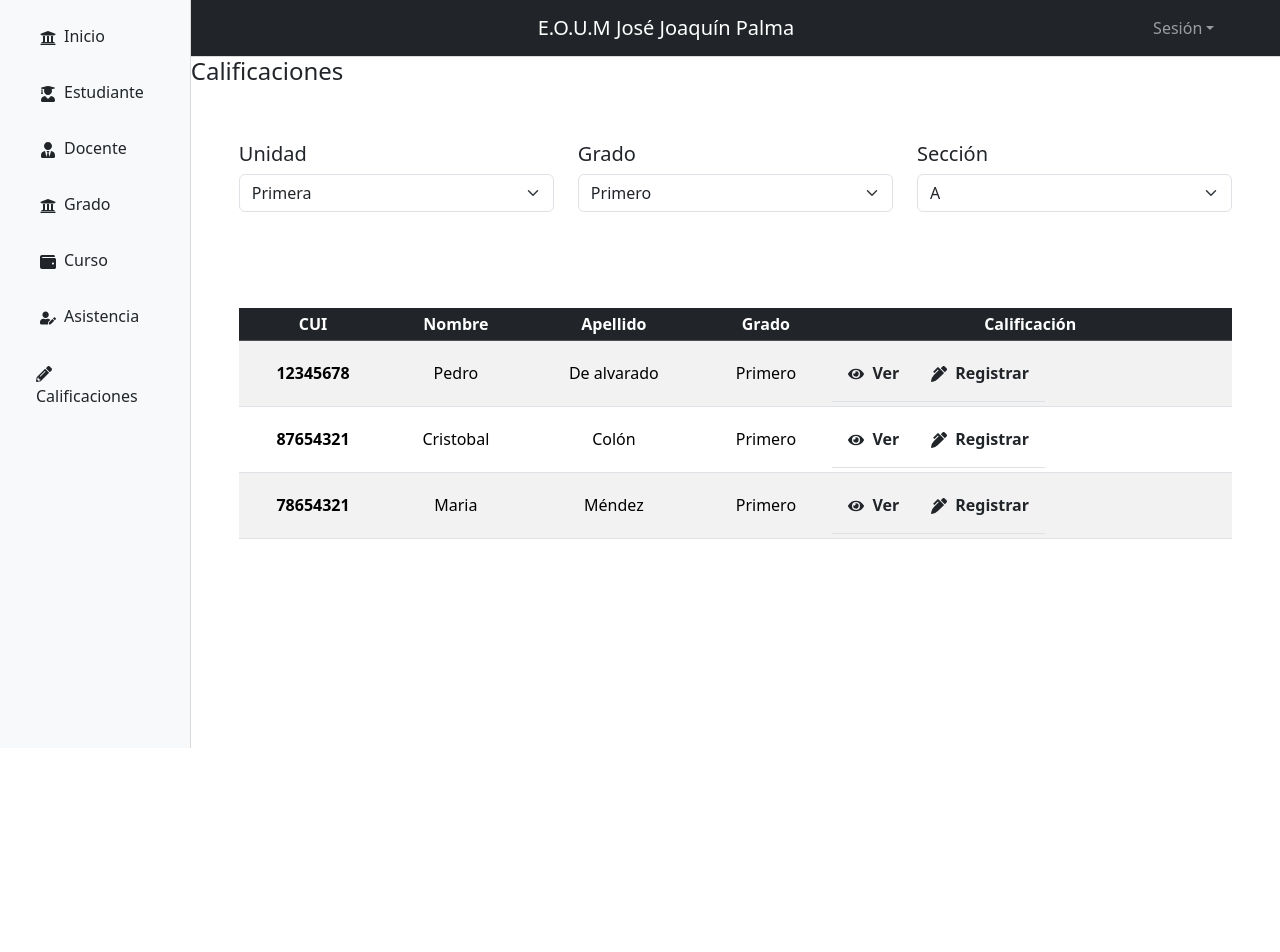
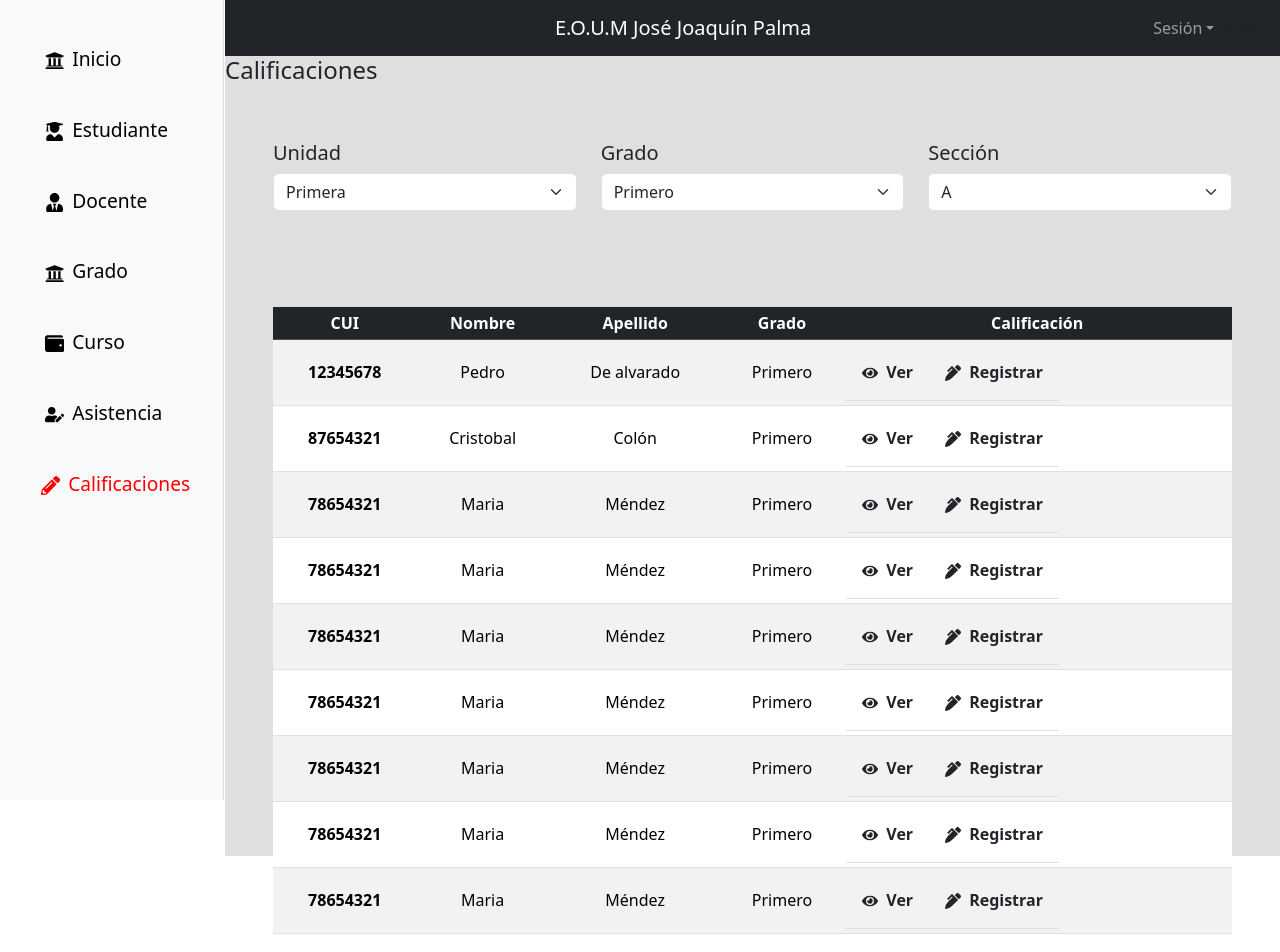
Before and after one commit to CarlosJuanta/ProyectoRegistroyControl, a React (Create React App) app: page /calificaciones in a window 1280 px wide. Shown: the top 952 px of the page. Before the commit the page ends 800 px from the top, so only its background shows below. Built offline with nearby package versions, Linux system fonts and the light colour scheme.

Commit message:
tercer commit

```diff
--- a/src/Components/Home.jsx
+++ b/src/Components/Home.jsx
@@ -27,10 +27,13 @@
   return (
     <Router>
 
-        <div className="flex" style={{ overflow: 'hidden' }}>
+        <div className="flex"  >
+          <div className="position-fixed">
         <Sidebar />
-        <div className='content w-100' style={{ overflowY: 'auto' }}>
+          </div>
+        <div className='content w-100 ' style={{paddingLeft:"225px"}} >
         <NavbarNav />
+        <div className='contenido'>
            <Routes>
           <Route exact path='/' element={< Inicio />}/>
           <Route exact path='/docente' element={< Docente />}/>
@@ -52,6 +55,7 @@
           <Route exact path='/vercalificacioncurso' element={<VerCalificacionCurso/>}/>
           </Routes>
           </div>
+          </div>
         </div>
   </Router>
   )
--- a/src/Components/NavbarNav.jsx
+++ b/src/Components/NavbarNav.jsx
@@ -21,7 +21,7 @@
 
   return (
 
-      <Navbar className="navbar navbar-dark bg-dark " expand="md">
+      <Navbar className="navbar navbar-dark bg-dark " expand="md sm lg">
         <NavbarBrand className="ms-auto" href="/"> E.O.U.M José Joaquín Palma</NavbarBrand>
 
           <Nav className="ms-auto" navbar>
@@ -29,7 +29,7 @@
               <DropdownToggle nav caret>
                 Sesión
               </DropdownToggle>
-              <DropdownMenu right>
+              <DropdownMenu end>
                 <DropdownItem>Carlos Juantá</DropdownItem>
                 <DropdownItem>Mi Perfil</DropdownItem>
                 <DropdownItem divider />
--- a/src/Components/Sidebar.jsx
+++ b/src/Components/Sidebar.jsx
@@ -4,28 +4,28 @@
 
 const Sidebar = () => {
   return (
-    <div className="sidebar bg-light">
-    <ul>
-        <li>
-            <NavLink to="/" className='text-dark rounded py-2 w-100 d-inline-block px-2' activeClassName='active'><FaIcons.FaUniversity className="me-2"/>Inicio</NavLink>
+    <div className="sidebar bg-light " expand=" sidebar md sm lg">
+    <ul >
+        <li >
+            <NavLink to="/" className=' rounded py-2 w-100 d-inline-block px-2 linky' ><FaIcons.FaUniversity className="me-2"/>Inicio</NavLink>
         </li>
         <li>
-            <NavLink to="/verestudiante" className='text-dark rounded py-2 w-100 d-inline-block px-2' activeClassName='active'><FaIcons.FaUserGraduate className="me-2"/>Estudiante</NavLink>
+            <NavLink to="/verestudiante" className=' rounded py-2 w-100 d-inline-block px-2 linky' ><FaIcons.FaUserGraduate className="me-2"/>Estudiante</NavLink>
         </li>
         <li>
-            <NavLink to="/verdocente" className='text-dark rounded py-2 w-100 d-inline-block px-2' activeClassName='active'><FaIcons.FaUserTie className="me-2"/>Docente</NavLink>
+            <NavLink to="/verdocente" className=' rounded py-2 w-100 d-inline-block px-2 linky' ><FaIcons.FaUserTie className="me-2"/>Docente</NavLink>
         </li>
         <li>
-            <NavLink to="/vergrado" className='text-dark rounded py-2 w-100 d-inline-block px-2' activeClassName='active'><FaIcons.FaUniversity className="me-2"/>Grado</NavLink>
+            <NavLink to="/vergrado" className=' rounded py-2 w-100 d-inline-block px-2 linky' ><FaIcons.FaUniversity className="me-2"/>Grado</NavLink>
         </li>
         <li>
-            <NavLink to="/curso" className='text-dark rounded py-2 w-100 d-inline-block px-2' activeClassName='active'><FaIcons.FaWallet className="me-2"/>Curso</NavLink>
+            <NavLink to="/curso" className=' rounded py-2 w-100 d-inline-block px-2 linky' ><FaIcons.FaWallet className="me-2"/>Curso</NavLink>
         </li>
         <li>
-            <NavLink to="/verasistencia" className='text-dark rounded py-2 w-100 d-inline-block px-2' activeClassName='active'><FaIcons.FaUserEdit className="me-2"/>Asistencia</NavLink>
+            <NavLink to="/verasistencia" className='rounded py-2 w-100 d-inline-block px-2 linky' ><FaIcons.FaUserEdit className="me-2"/>Asistencia</NavLink>
         </li>
         <li>
-            <NavLink to="/calificaciones" className='text-dark rounded py-2 w-100 d-inline-block px-1' activeClassName="active"><FaIcons.FaPencilAlt className="me-2"/>Calificaciones</NavLink>
+            <NavLink to="/calificaciones" className='rounded py-2 w-100 d-inline-block px-1 linky' ><FaIcons.FaPencilAlt className="me-2"/>Calificaciones</NavLink>
         </li>
     </ul>
     </div>
--- a/src/Styles/stylehome.scss
+++ b/src/Styles/stylehome.scss
@@ -17,28 +17,38 @@
     display:flex;
 }
 
-.navbar{
-    background-color:$light;
-    padding: 1rem 2rem;
-    border-bottom: 1px solid $gray;
-}
-
 
 .sidebar{
     width: 14rem;
-    height: calc(100vh - 52px);
+    height: 100vh; /* Abarca toda la pantalla vertical */
     border-right: 1px solid $gray;
+    background-color: $light;
+    position: fixed; /* Fija la posición del sidebar */
+    top: 0; /* Lo coloca en la parte superior */
     ul{
         list-style: none;
-        padding: 1rem 2rem;
+        padding: 2rem 2rem;
     }
     li{
         margin-bottom: 1rem;
     }
     a{
-        text-decoration:none;
+        text-decoration: none;
+        color: black;
+        font-weight: 5s00;
+        font-size: 1.2rem;
     }
-    &.active{
-        background-color: $gray;
-    }
+
+    .linky {
+        margin: 5px;
+      }
+
+      .active {
+        color: red;
+      }
 }
+
+.contenido{
+         background:#DFDFDF ;
+          height: 100vh
+}
--- a/src/pagina/Asistencia.jsx
+++ b/src/pagina/Asistencia.jsx
@@ -42,9 +42,9 @@
 
     </Row>
      </div>
-    <div class="table-responsive p-4">
-    <table class="table  table-light table-sm align-middle ">
-  <thead class="table-dark table text-center">
+    <div className="table-responsive p-4">
+    <table className="table  table-light table-sm align-middle ">
+  <thead className="table-dark table text-center">
 
     <tr>
       <th scope="col">CUI</th>
@@ -67,8 +67,8 @@
       <td>24/08/2023</td>
     <td><input type= "checkbox"/></td>
     <td>
-      <th ><NavLink to="/verfalta" className='text-dark rounded py-2 w-100 d-inline-block px-2 ' activeClassName='active'  style={{ textDecoration: 'none' }} ><FaIcons.FaEye className="me-2"/>Ver</NavLink></th>
-      <th><NavLink to="/registrarfalta" className='text-dark rounded py-2 w-100 d-inline-block px-2' activeClassName='active'  style={{ textDecoration: 'none' }} ><FaIcons.FaPenAlt className="me-2"/>Registrar</NavLink></th>
+      <th ><NavLink to="/verfalta" className='text-dark rounded py-2 w-100 d-inline-block px-2 '   style={{ textDecoration: 'none' }} ><FaIcons.FaEye className="me-2"/>Ver</NavLink></th>
+      <th><NavLink to="/registrarfalta" className='text-dark rounded py-2 w-100 d-inline-block px-2'   style={{ textDecoration: 'none' }} ><FaIcons.FaPenAlt className="me-2"/>Registrar</NavLink></th>
     </td>
     </tr>
     <tr>
@@ -79,8 +79,8 @@
       <td>24/08/2023</td>
       <td><input type= "checkbox"/></td>
     <td>
-    <th ><NavLink to="/verfalta" className='text-dark rounded py-2 w-100 d-inline-block px-2 ' activeClassName='active'  style={{ textDecoration: 'none' }} ><FaIcons.FaEye className="me-2"/>Ver</NavLink></th>
-      <th><NavLink to="/registrarfalta" className='text-dark rounded py-2 w-100 d-inline-block px-2' activeClassName='active'  style={{ textDecoration: 'none' }} ><FaIcons.FaPenAlt className="me-2"/>Registrar</NavLink></th>
+    <th ><NavLink to="/verfalta" className='text-dark rounded py-2 w-100 d-inline-block px-2 '   style={{ textDecoration: 'none' }} ><FaIcons.FaEye className="me-2"/>Ver</NavLink></th>
+      <th><NavLink to="/registrarfalta" className='text-dark rounded py-2 w-100 d-inline-block px-2'   style={{ textDecoration: 'none' }} ><FaIcons.FaPenAlt className="me-2"/>Registrar</NavLink></th>
     </td>
     </tr>
     <tr>
@@ -91,8 +91,8 @@
       <td>24/08/2023</td>
       <td><input type= "checkbox" /></td>
     <td>
-      <th><NavLink to="/verfalta" className='text-dark rounded py-2 w-100 d-inline-block px-2 ' activeClassName='active'  style={{ textDecoration: 'none' }} ><FaIcons.FaEye className="me-2"/>Ver</NavLink></th>
-      <th><NavLink to="/registrarfalta" className='text-dark rounded py-2 w-100 d-inline-block px-2' activeClassName='active'  style={{ textDecoration: 'none' }} ><FaIcons.FaPenAlt className="me-2"/>Registrar</NavLink></th>
+      <th><NavLink to="/verfalta" className='text-dark rounded py-2 w-100 d-inline-block px-2 '   style={{ textDecoration: 'none' }} ><FaIcons.FaEye className="me-2"/>Ver</NavLink></th>
+      <th><NavLink to="/registrarfalta" className='text-dark rounded py-2 w-100 d-inline-block px-2'   style={{ textDecoration: 'none' }} ><FaIcons.FaPenAlt className="me-2"/>Registrar</NavLink></th>
     </td>
     </tr>
   </tbody>
--- a/src/pagina/Calificaciones.jsx
+++ b/src/pagina/Calificaciones.jsx
@@ -94,6 +94,86 @@
       <th><NavLink to="/calificacioncurso" className='text-dark rounded py-2 w-100 d-inline-block px-2' activeClassName='active'  style={{ textDecoration: 'none' }} ><FaIcons.FaPenAlt className="me-2"/>Registrar</NavLink></th>
       </td>
     </tr>
+     <tr>
+    <th scope="row">78654321</th>
+      <td>Maria</td>
+      <td>Méndez</td>
+      <td>Primero</td>
+      <td>
+      <th ><NavLink to="/vercalificacioncurso" className='text-dark rounded py-2 w-100 d-inline-block px-2 ' activeClassName='active'  style={{ textDecoration: 'none' }} ><FaIcons.FaEye className="me-2"/>Ver</NavLink></th>
+      <th><NavLink to="/calificacioncurso" className='text-dark rounded py-2 w-100 d-inline-block px-2' activeClassName='active'  style={{ textDecoration: 'none' }} ><FaIcons.FaPenAlt className="me-2"/>Registrar</NavLink></th>
+      </td>
+    </tr>
+    <tr>
+    <th scope="row">78654321</th>
+      <td>Maria</td>
+      <td>Méndez</td>
+      <td>Primero</td>
+      <td>
+      <th ><NavLink to="/vercalificacioncurso" className='text-dark rounded py-2 w-100 d-inline-block px-2 ' activeClassName='active'  style={{ textDecoration: 'none' }} ><FaIcons.FaEye className="me-2"/>Ver</NavLink></th>
+      <th><NavLink to="/calificacioncurso" className='text-dark rounded py-2 w-100 d-inline-block px-2' activeClassName='active'  style={{ textDecoration: 'none' }} ><FaIcons.FaPenAlt className="me-2"/>Registrar</NavLink></th>
+      </td>
+    </tr>
+    <tr>
+    <th scope="row">78654321</th>
+      <td>Maria</td>
+      <td>Méndez</td>
+      <td>Primero</td>
+      <td>
+      <th ><NavLink to="/vercalificacioncurso" className='text-dark rounded py-2 w-100 d-inline-block px-2 ' activeClassName='active'  style={{ textDecoration: 'none' }} ><FaIcons.FaEye className="me-2"/>Ver</NavLink></th>
+      <th><NavLink to="/calificacioncurso" className='text-dark rounded py-2 w-100 d-inline-block px-2' activeClassName='active'  style={{ textDecoration: 'none' }} ><FaIcons.FaPenAlt className="me-2"/>Registrar</NavLink></th>
+      </td>
+    </tr>
+    <tr>
+    <th scope="row">78654321</th>
+      <td>Maria</td>
+      <td>Méndez</td>
+      <td>Primero</td>
+      <td>
+      <th ><NavLink to="/vercalificacioncurso" className='text-dark rounded py-2 w-100 d-inline-block px-2 ' activeClassName='active'  style={{ textDecoration: 'none' }} ><FaIcons.FaEye className="me-2"/>Ver</NavLink></th>
+      <th><NavLink to="/calificacioncurso" className='text-dark rounded py-2 w-100 d-inline-block px-2' activeClassName='active'  style={{ textDecoration: 'none' }} ><FaIcons.FaPenAlt className="me-2"/>Registrar</NavLink></th>
+      </td>
+    </tr>
+    <tr>
+    <th scope="row">78654321</th>
+      <td>Maria</td>
+      <td>Méndez</td>
+      <td>Primero</td>
+      <td>
+      <th ><NavLink to="/vercalificacioncurso" className='text-dark rounded py-2 w-100 d-inline-block px-2 ' activeClassName='active'  style={{ textDecoration: 'none' }} ><FaIcons.FaEye className="me-2"/>Ver</NavLink></th>
+      <th><NavLink to="/calificacioncurso" className='text-dark rounded py-2 w-100 d-inline-block px-2' activeClassName='active'  style={{ textDecoration: 'none' }} ><FaIcons.FaPenAlt className="me-2"/>Registrar</NavLink></th>
+      </td>
+    </tr>
+    <tr>
+    <th scope="row">78654321</th>
+      <td>Maria</td>
+      <td>Méndez</td>
+      <td>Primero</td>
+      <td>
+      <th ><NavLink to="/vercalificacioncurso" className='text-dark rounded py-2 w-100 d-inline-block px-2 ' activeClassName='active'  style={{ textDecoration: 'none' }} ><FaIcons.FaEye className="me-2"/>Ver</NavLink></th>
+      <th><NavLink to="/calificacioncurso" className='text-dark rounded py-2 w-100 d-inline-block px-2' activeClassName='active'  style={{ textDecoration: 'none' }} ><FaIcons.FaPenAlt className="me-2"/>Registrar</NavLink></th>
+      </td>
+    </tr>
+    <tr>
+    <th scope="row">78654321</th>
+      <td>Maria</td>
+      <td>Méndez</td>
+      <td>Primero</td>
+      <td>
+      <th ><NavLink to="/vercalificacioncurso" className='text-dark rounded py-2 w-100 d-inline-block px-2 ' activeClassName='active'  style={{ textDecoration: 'none' }} ><FaIcons.FaEye className="me-2"/>Ver</NavLink></th>
+      <th><NavLink to="/calificacioncurso" className='text-dark rounded py-2 w-100 d-inline-block px-2' activeClassName='active'  style={{ textDecoration: 'none' }} ><FaIcons.FaPenAlt className="me-2"/>Registrar</NavLink></th>
+      </td>
+    </tr>
+    <tr>
+    <th scope="row">78654321</th>
+      <td>Maria</td>
+      <td>Méndez</td>
+      <td>Primero</td>
+      <td>
+      <th ><NavLink to="/vercalificacioncurso" className='text-dark rounded py-2 w-100 d-inline-block px-2 ' activeClassName='active'  style={{ textDecoration: 'none' }} ><FaIcons.FaEye className="me-2"/>Ver</NavLink></th>
+      <th><NavLink to="/calificacioncurso" className='text-dark rounded py-2 w-100 d-inline-block px-2' activeClassName='active'  style={{ textDecoration: 'none' }} ><FaIcons.FaPenAlt className="me-2"/>Registrar</NavLink></th>
+      </td>
+    </tr>
   </tbody>
 </table>
 </div>
--- a/src/pagina/Inicio.jsx
+++ b/src/pagina/Inicio.jsx
@@ -6,7 +6,7 @@
   return (
     <>
 
-  <div class="card-group">
+  <div class="card-group" style={{height: "100vh" }}>
   <div class="card border-white">
 
     <div class="card-body">
```
Also changed, not shown: src/pagina/EncargadoInfor.jsx (+11 -0 lines), src/pagina/Estudiante.jsx (+13 -2 lines).
